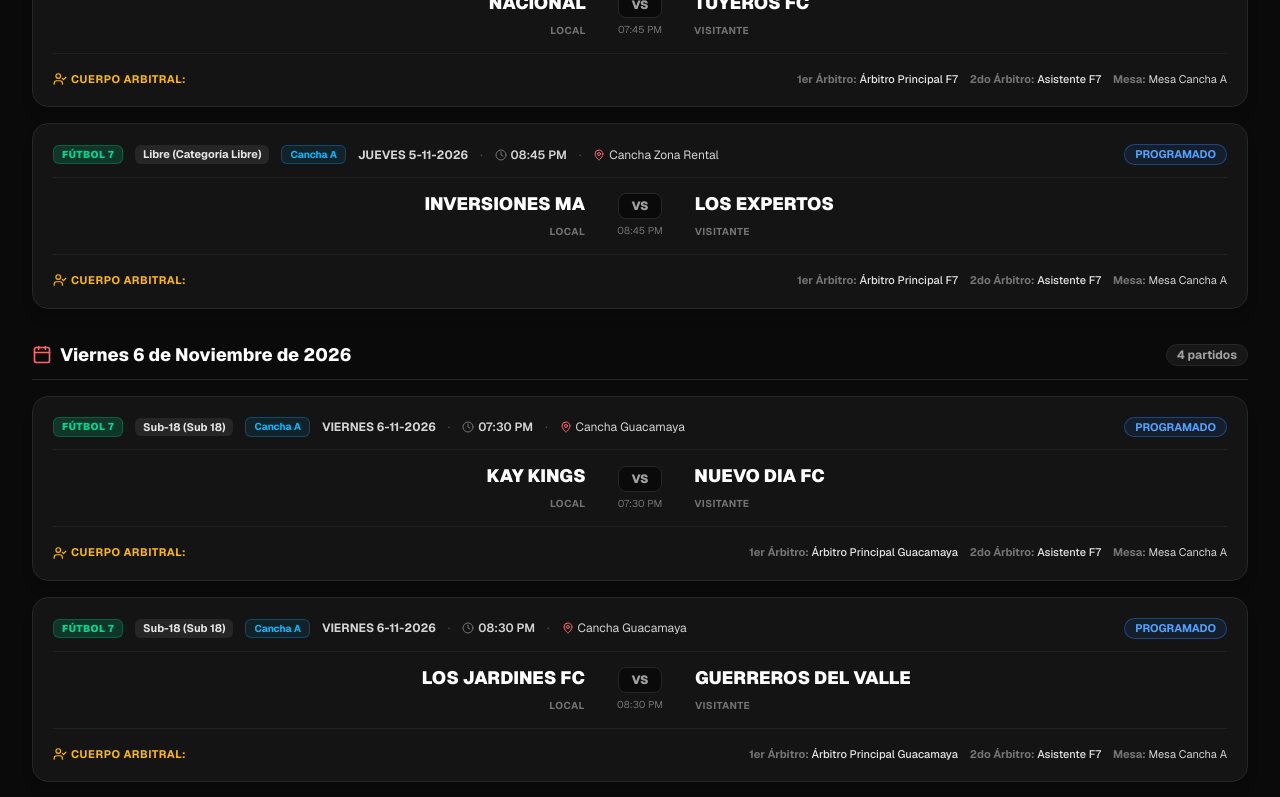
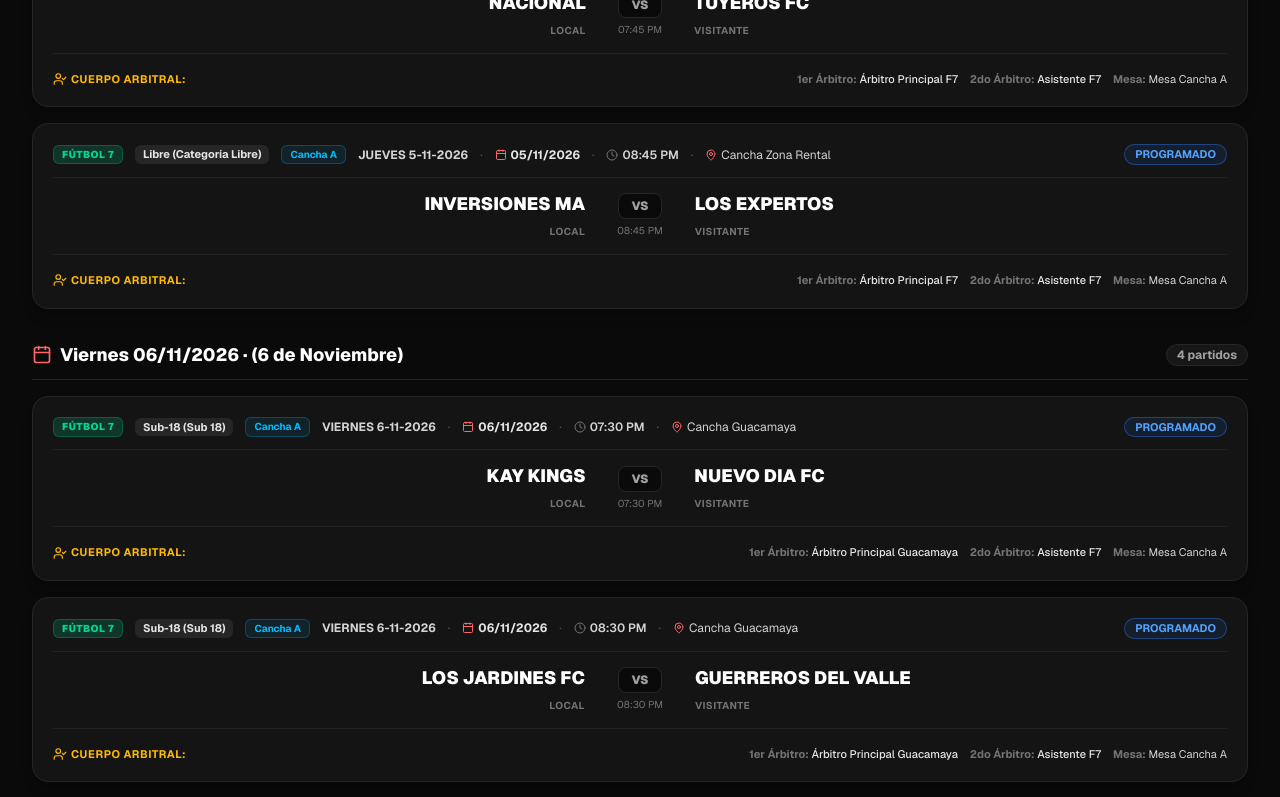
Before and after one commit to Leeonardo/FuriaMenor, a Next.js app: page /calendario in a window 1280 px wide. Shown: the part 780-1577 px from the top of the page. Built offline with nearby package versions, Linux system fonts and the light colour scheme.

Commit message:
feat(i18n): adaptar todas las fechas al formato estandar de Venezuela (DD/MM/AAAA)

```diff
--- a/src/app/calendario/page.tsx
+++ b/src/app/calendario/page.tsx
@@ -30,6 +30,7 @@ import {
 } from "@/data/fixtures-noviembre-2026";
 import { getStoredMatches, DBMatch } from "@/lib/db-store";
 import { ScoresheetModal } from "@/components/transparency/scoresheet-modal";
+import { formatDateVE, formatFullDateVE } from "@/lib/date-utils";
 
 interface ExtendedMatch {
   id: string;
@@ -229,31 +230,9 @@ function CalendarioContent() {
 
     const sortedDates = Object.keys(groups).sort();
     return sortedDates.map((dateStr) => {
-      // Formatear fecha legible
-      const [year, month, day] = dateStr.split("-").map(Number);
-      const dateObj = new Date(year, month - 1, day);
-      const dayNames = ["Domingo", "Lunes", "Martes", "Miércoles", "Jueves", "Viernes", "Sábado"];
-      const monthNames = [
-        "Enero",
-        "Febrero",
-        "Marzo",
-        "Abril",
-        "Mayo",
-        "Junio",
-        "Julio",
-        "Agosto",
-        "Septiembre",
-        "Octubre",
-        "Noviembre",
-        "Diciembre",
-      ];
-      const dayName = dayNames[dateObj.getDay()] || "";
-      const monthName = monthNames[month - 1] || "";
-      const formattedTitle = `${dayName} ${day} de ${monthName} de ${year}`;
-
       return {
         groupKey: dateStr,
-        groupTitle: formattedTitle,
+        groupTitle: formatFullDateVE(dateStr),
         matches: groups[dateStr],
       };
     });
@@ -553,6 +532,13 @@ function CalendarioContent() {
 
                             <span className="hidden sm:inline text-neutral-600">·</span>
 
+                            <span className="flex items-center gap-1 font-bold text-neutral-200">
+                              <Calendar className="h-3 w-3 text-red-400" />
+                              {formatDateVE(match.matchDate)}
+                            </span>
+
+                            <span className="hidden sm:inline text-neutral-600">·</span>
+
                             <span className="flex items-center gap-1 text-neutral-300 font-semibold">
                               <Clock className="h-3 w-3 text-neutral-500" />
                               {match.matchTime}
--- a/src/components/admin/views/admin-general-view.tsx
+++ b/src/components/admin/views/admin-general-view.tsx
@@ -16,6 +16,7 @@ import {
   saveStoredCategories,
 } from "@/lib/db-store";
 import { ScoresheetModal } from "@/components/transparency/scoresheet-modal";
+import { formatDateVE } from "@/lib/date-utils";
 import {
   ShieldAlert,
   Trophy,
@@ -433,7 +434,7 @@ export function AdminGeneralView({
                 </div>
 
                 <div className="flex flex-wrap items-center justify-center md:justify-start gap-4 text-xs text-neutral-400">
-                  <span>📅 {m.matchDate} · {m.matchTime}</span>
+                  <span>📅 {formatDateVE(m.matchDate)} · {m.matchTime}</span>
                   <span>📍 {m.venue}</span>
                   {m.refereeName && <span className="text-amber-400">👨‍⚖️ {m.refereeName}</span>}
                 </div>
--- a/src/components/tournaments/match-card.tsx
+++ b/src/components/tournaments/match-card.tsx
@@ -5,6 +5,7 @@ import Link from "next/link";
 import { TournamentMatchItem } from "@/data/tournaments-data";
 import { MatchSocialCardModal } from "@/components/tournaments/match-social-card-modal";
 import { Clock, MapPin, UserCheck, Share2, Sparkles, Camera } from "lucide-react";
+import { formatDateVE } from "@/lib/date-utils";
 
 interface MatchCardProps {
   match: TournamentMatchItem;
@@ -42,7 +43,7 @@ export function MatchCard({
             <div className="flex items-center gap-2">
               <span className="flex items-center gap-1 font-medium text-neutral-300">
                 <Clock className="h-3.5 w-3.5 text-neutral-500" />
-                {match.matchDate} · {match.matchTime}
+                {formatDateVE(match.matchDate)} · {match.matchTime}
               </span>
             </div>
           </div>
--- a/src/components/transparency/scoresheet-modal.tsx
+++ b/src/components/transparency/scoresheet-modal.tsx
@@ -15,6 +15,7 @@ import {
   MapPin,
   UserCheck,
 } from "lucide-react";
+import { formatDateVE } from "@/lib/date-utils";
 
 export interface ScoresheetModalProps {
   isOpen: boolean;
@@ -129,7 +130,7 @@ export function ScoresheetModal({ isOpen, onClose, match }: ScoresheetModalProps
               {match.matchDate && (
                 <>
                   <span className="text-neutral-600">•</span>
-                  <span>{match.matchDate}</span>
+                  <span>{formatDateVE(match.matchDate)}</span>
                 </>
               )}
             </div>
--- /dev/null
+++ b/src/lib/date-utils.ts
@@ -0,0 +1,69 @@
+/**
+ * Utilidades para formateo de fechas estándar en Venezuela (Día/Mes/Año)
+ */
+
+/**
+ * Convierte cualquier fecha ISO (YYYY-MM-DD) al formato venezolano estándar (DD/MM/YYYY).
+ * Ejemplo: "2026-11-07" -> "07/11/2026"
+ */
+export function formatDateVE(dateStr?: string | null): string {
+  if (!dateStr) return "";
+  if (dateStr.includes("/")) return dateStr;
+  const parts = dateStr.split("-");
+  if (parts.length === 3) {
+    const [y, m, d] = parts;
+    return `${d.padStart(2, "0")}/${m.padStart(2, "0")}/${y}`;
+  }
+  return dateStr;
+}
+
+/**
+ * Formato largo para encabezados de jornada en Venezuela:
+ * Ejemplo: "Sábado 07/11/2026 · (7 de Noviembre)"
+ */
+export function formatFullDateVE(dateStr?: string | null): string {
+  if (!dateStr) return "";
+  const parts = dateStr.split("-");
+  if (parts.length !== 3) return dateStr;
+  const [year, month, day] = parts.map(Number);
+  const dateObj = new Date(year, month - 1, day);
+  const dayNames = ["Domingo", "Lunes", "Martes", "Miércoles", "Jueves", "Viernes", "Sábado"];
+  const monthNames = [
+    "Enero",
+    "Febrero",
+    "Marzo",
+    "Abril",
+    "Mayo",
+    "Junio",
+    "Julio",
+    "Agosto",
+    "Septiembre",
+    "Octubre",
+    "Noviembre",
+    "Diciembre",
+  ];
+  const dayName = dayNames[dateObj.getDay()] || "";
+  const dd = String(day).padStart(2, "0");
+  const mm = String(month).padStart(2, "0");
+  const monthName = monthNames[month - 1] || "";
+
+  return `${dayName} ${dd}/${mm}/${year} · (${day} de ${monthName})`;
+}
+
+/**
+ * Formato exacto de cartelera/planilla venezolana:
+ * Ejemplo: "SÁBADO 07-11-2026" o "JUEVES 05-11-2026"
+ */
+export function formatJornadaBadgeVE(dateStr?: string | null): string {
+  if (!dateStr) return "";
+  const parts = dateStr.split("-");
+  if (parts.length !== 3) return dateStr;
+  const [year, month, day] = parts.map(Number);
+  const dateObj = new Date(year, month - 1, day);
+  const dayNames = ["DOMINGO", "LUNES", "MARTES", "MIÉRCOLES", "JUEVES", "VIERNES", "SÁBADO"];
+  const dayName = dayNames[dateObj.getDay()] || "";
+  const dd = String(day).padStart(2, "0");
+  const mm = String(month).padStart(2, "0");
+
+  return `${dayName} ${dd}-${mm}-${year}`;
+}
```
